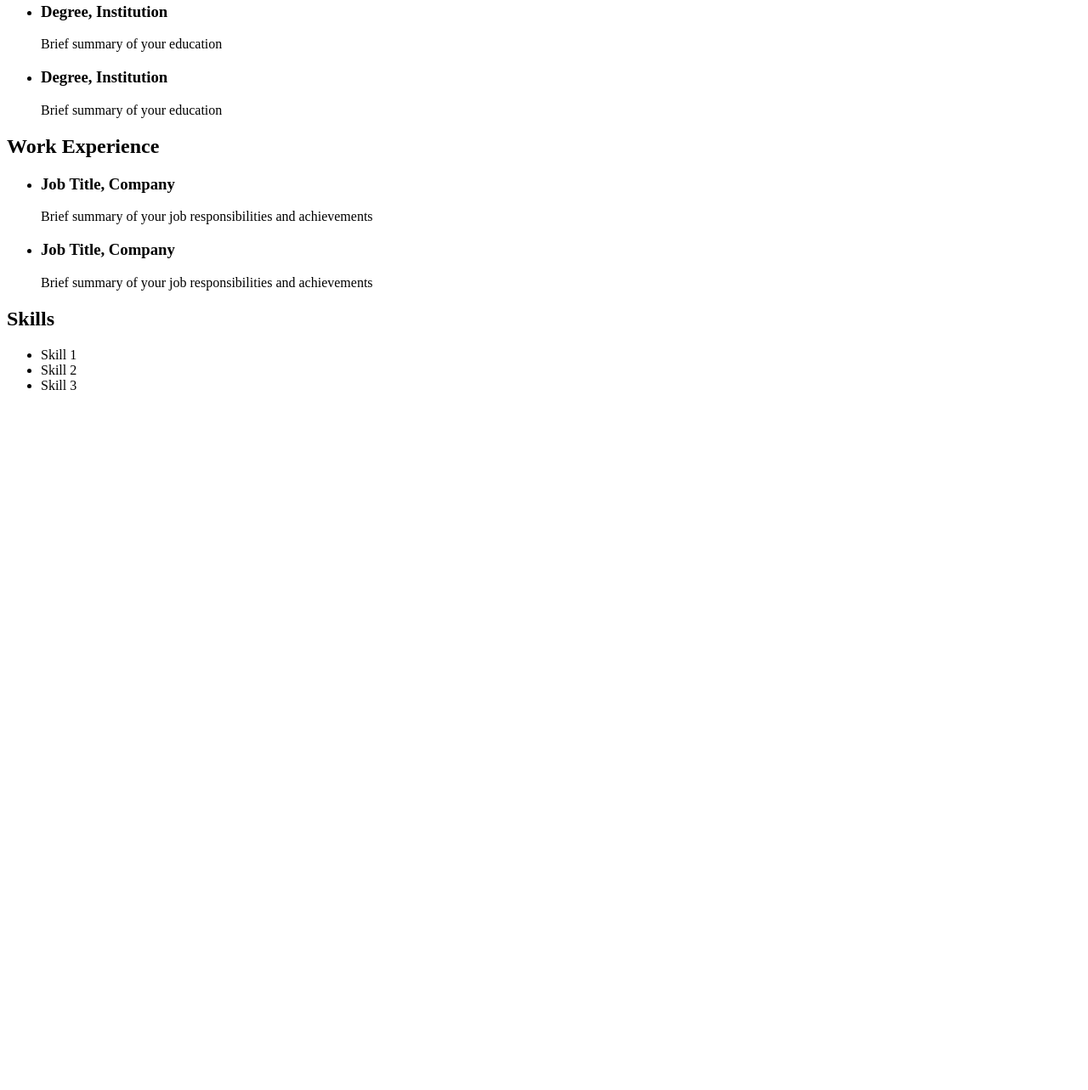
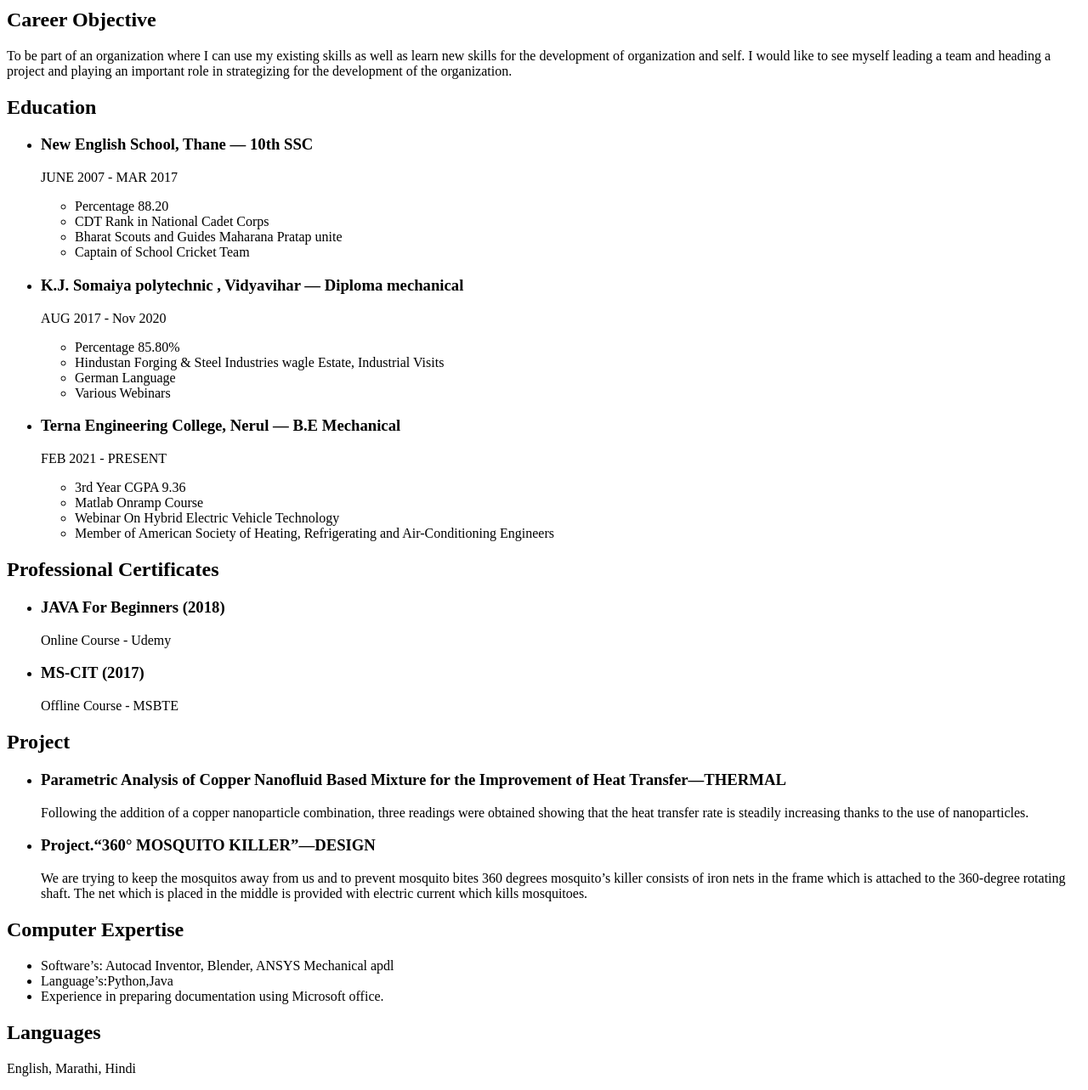
Before and after one commit to SiddheshHarad/SiddheshHarad.github.io, a plain HTML site: page index.html in a window 1280 px wide. Shown: the part 245-1528 px from the top of the page at 85% size. Before the commit the page ends 800 px from the top, so only its background shows below. Drawn offline with Linux system fonts and the light colour scheme.

Commit message:
Update index.html
New updates

```diff
--- a/index.html
+++ b/index.html
@@ -1,55 +1,128 @@
 <!doctype html>
 <html>
   <head>
-    <title>Resume - Your Name</title>
+    <title>Resume - Siddhesh Harad</title>
   </head>
   <body>
     <header>
-      <h1>Your Name</h1>
-      <h2>Title or Profession</h2>
+      <h1>Siddhesh Harad</h1>
+      <h2>Mechanical Engineering</h2>
     </header>
     <nav>
       <ul>
-        <li><a href="#education">Education</a></li>
-        <li><a href="#work-experience">Work Experience</a></li>
-        <li><a href="#skills">Skills</a></li>
+          <li><a href="#career objective">Career Objective</a></li>
+        <li><a href="#Education">Education</a></li>
+
+        <li><a href="#professional certificates">Professional Certificates</a></li>
+        <li><a href="#Project">Project</a></li>
+        <li><a href="#Computer Expertise">Computer Expertise</a></li>
+        <li><a href="#Languages">Languages</a></li>
+
       </ul>
     </nav>
     <main>
+        <section id="Career Objective">
+        <h2>Career Objective</h2>
+        <p>To be part of an organization where I can use my existing skills as well as
+learn new skills for the development of organization and self. I would like
+to see myself leading a team and heading a project and playing an
+important role in strategizing for the development of the organization.</p>
       <section id="education">
         <h2>Education</h2>
         <ul>
           <li>
-            <h3>Degree, Institution</h3>
-            <p>Brief summary of your education</p>
+            <h3>New English School, Thane — 10th SSC</h3>
+            <p>JUNE 2007 - MAR 2017</p>
+            <ul>
+  <li>Percentage 88.20</li>
+  <li>CDT Rank in National Cadet Corps</li>
+  <li>Bharat Scouts and Guides Maharana Pratap unite</li>
+  <li>Captain of School Cricket Team</li>
+</ul>
           </li>
           <li>
-            <h3>Degree, Institution</h3>
-            <p>Brief summary of your education</p>
+            <h3>K.J. Somaiya polytechnic , Vidyavihar — Diploma
+mechanical</h3>
+ <p>AUG 2017 - Nov 2020</p>
+<ul>
+  <li>Percentage 85.80%</li>
+  <li>Hindustan Forging & Steel Industries wagle Estate, Industrial Visits</li>
+  <li>German Language</li>
+  <li>Various Webinars</li>
+</ul>
+ </li>
+          <li>
+            <h3>Terna Engineering College, Nerul — B.E Mechanical</h3>
+ <p>FEB 2021 - PRESENT</p>
+ <ul>
+  <li>3rd Year CGPA 9.36</li>
+  <li>Matlab Onramp Course</li>
+  <li>Webinar On Hybrid Electric Vehicle Technology</li>
+  <li>Member of American Society of Heating, Refrigerating and Air-Conditioning Engineers</li>
+</ul>
+
           </li>
         </ul>
       </section>
-      <section id="work-experience">
-        <h2>Work Experience</h2>
+      <section id="Professional Certificates<">
+        <h2>Professional Certificates</h2>
         <ul>
           <li>
-            <h3>Job Title, Company</h3>
-            <p>Brief summary of your job responsibilities and achievements</p>
+            <h3>JAVA For Beginners (2018)</h3>
+            <p>Online Course - Udemy
+</p>
           </li>
           <li>
-            <h3>Job Title, Company</h3>
-            <p>Brief summary of your job responsibilities and achievements</p>
+            <h3>MS-CIT (2017)</h3>
+            <p>Offline Course - MSBTE
+</p>
           </li>
         </ul>
       </section>
-      <section id="skills">
-        <h2>Skills</h2>
+      <section id="Project">
+        <h2>Project</h2>
         <ul>
-          <li>Skill 1</li>
-          <li>Skill 2</li>
-          <li>Skill 3</li>
+          <li>
+            <h3>Parametric Analysis of Copper
+Nanofluid Based Mixture for the
+Improvement of Heat
+Transfer—THERMAL</h3>
+            <p>Following the addition of a copper
+nanoparticle combination, three readings
+were obtained showing that the heat
+transfer rate is steadily increasing thanks to
+the use of nanoparticles.
+</p>
+          </li>
+          <li>
+            <h3>Project.“360° MOSQUITO
+KILLER”—DESIGN</h3>
+            <p>We are trying to keep the mosquitos away
+from us and to prevent mosquito bites 360
+degrees mosquito’s killer consists of iron
+nets in the frame which is attached to the
+360-degree rotating shaft. The net which is
+placed in the middle is provided with
+electric current which kills mosquitoes.
+</p>
+          </li>
         </ul>
       </section>
+      <section id="Computer Expertise">
+        <h2>Computer Expertise</h2>
+        <ul>
+  <li>Software’s: Autocad Inventor,
+Blender, ANSYS Mechanical apdl</li>
+  <li>Language’s:Python,Java
+</li>
+  <li>Experience in preparing
+documentation using Microsoft
+office.</li>
+</ul>
+ </section>
+      <section id="Languages">
+        <h2>Languages</h2>
+        <p>English, Marathi, Hindi</p>
     </main>
   </body>
 </html>
```
